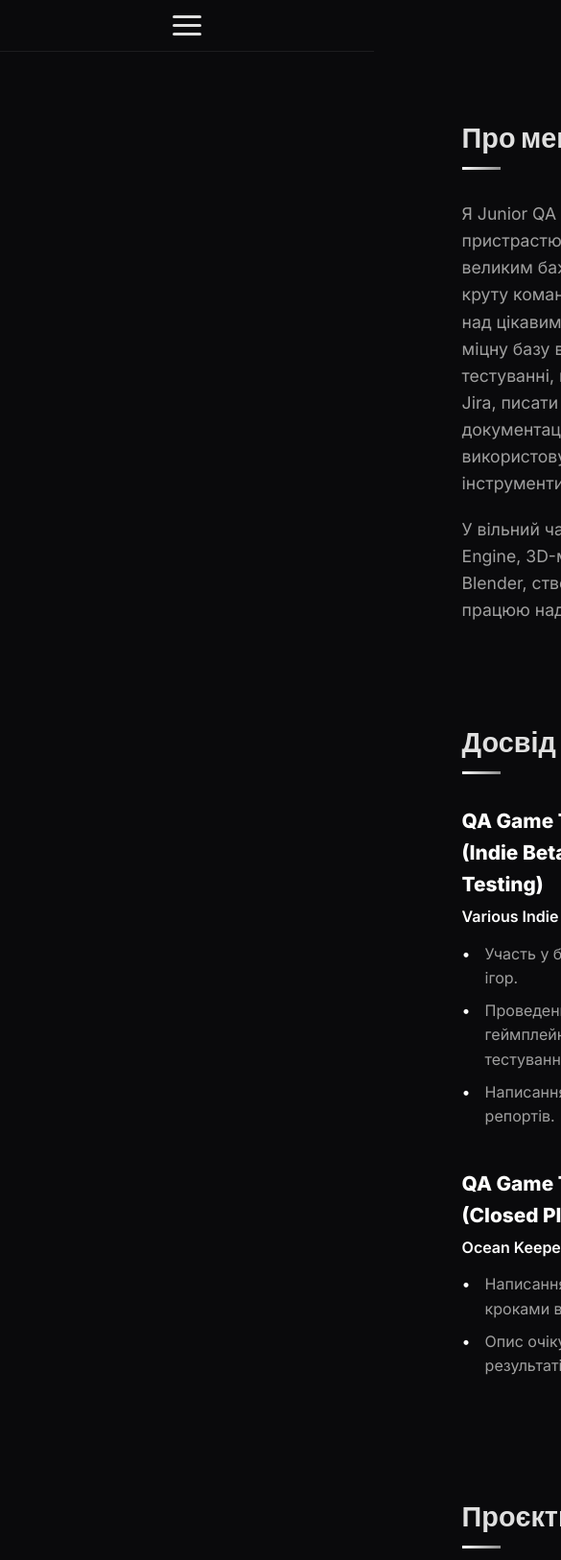
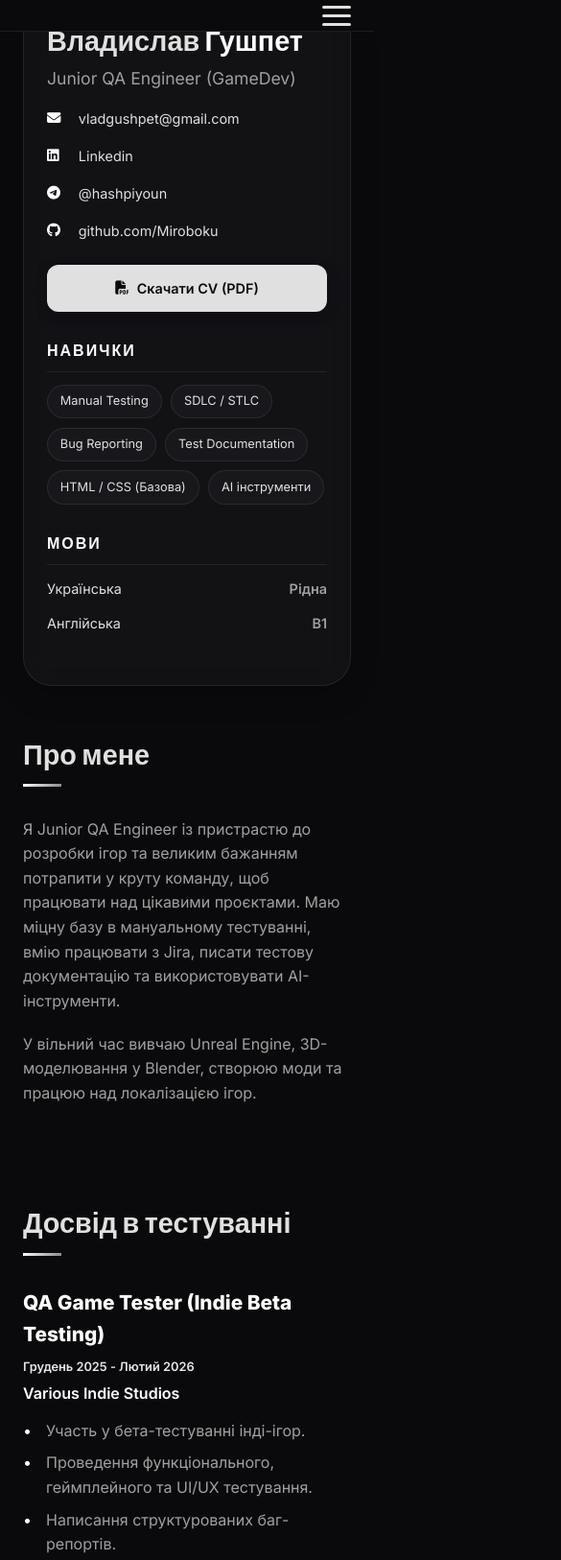
Before and after one commit to Miroboku/QA_site_CV, a plain HTML site: page index.html in a window 390 px wide. Shown: the top 1626 px of the page at 96% size, 585 px wide, since content can reach past the window. Drawn offline with nearby package versions, Linux system fonts and the light colour scheme.

Commit message:
Add mobile responsiveness and responsive navigation menu

```diff
--- a/style.css
+++ b/style.css
@@ -669,18 +669,44 @@
 /* Responsive */
 @media (max-width: 1024px) {
     .cv-container {
-        grid-template-columns: 1fr;
-        padding-top: 100px;
+        flex-direction: column;
+        padding-top: 80px;
+        padding-left: 1.5rem;
+        padding-right: 1.5rem;
     }
+
     .sidebar {
         position: relative;
         top: 0;
+        left: 0;
+        transform: none;
+        width: 100%;
+        height: auto;
+        margin-bottom: 3rem;
+        overflow-y: visible;
+        padding: 2rem;
+    }
+
+    .main-content-wrapper {
+        margin-left: 0;
+        width: 100%;
+        padding-top: 0;
+    }
+
+    .about-text p {
+        font-size: 1rem;
     }
 }
 
 @media (max-width: 768px) {
+    .container {
+        padding: 0 1.5rem;
+    }
+
     .menu-toggle {
         display: flex;
+        position: absolute;
+        right: 1.5rem;
     }
 
     .nav-links {
@@ -693,20 +719,19 @@
         flex-direction: column;
         justify-content: center;
         align-items: center;
-        transition: 0.5s ease;
+        transition: 0.5s cubic-bezier(0.4, 0, 0.2, 1);
         gap: 2rem;
+        z-index: 1000;
+        padding: 2rem;
     }
 
     .nav-links.mobile-active {
         left: 0;
     }
 
-    .nav-links li {
-        margin: 0;
-    }
-
     .nav-links a {
-        font-size: 1.5rem;
+        font-size: 1.2rem;
+        opacity: 1;
     }
 
     /* Burger Animation */
@@ -719,4 +744,42 @@
     .menu-toggle.is-active .bar:nth-child(3) {
         transform: translateY(-9px) rotate(-45deg);
     }
+
+    .timeline-header {
+        flex-direction: column;
+        gap: 0.5rem;
+    }
+
+    .timeline-header .date {
+        font-size: 0.8rem;
+    }
+
+    .projects-grid {
+        grid-template-columns: 1fr;
+    }
+
+    .tools-grid {
+        grid-template-columns: repeat(auto-fill, minmax(90px, 1fr));
+        gap: 1rem;
+    }
+
+    .edu-header {
+        flex-direction: column;
+        align-items: flex-start;
+        gap: 0.8rem;
+    }
 }
+
+@media (max-width: 480px) {
+    .profile-info h1 {
+        font-size: 1.8rem;
+    }
+
+    .section-title {
+        font-size: 1.5rem;
+    }
+
+    .sidebar {
+        padding: 1.5rem;
+    }
+}
```
